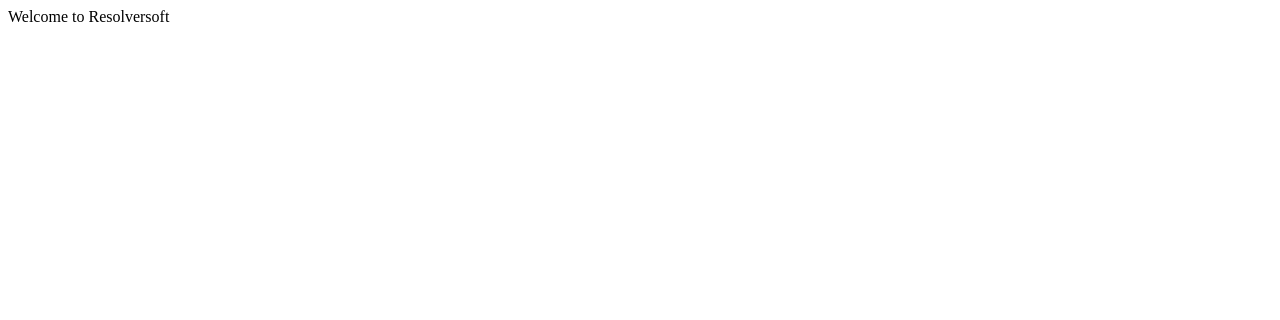
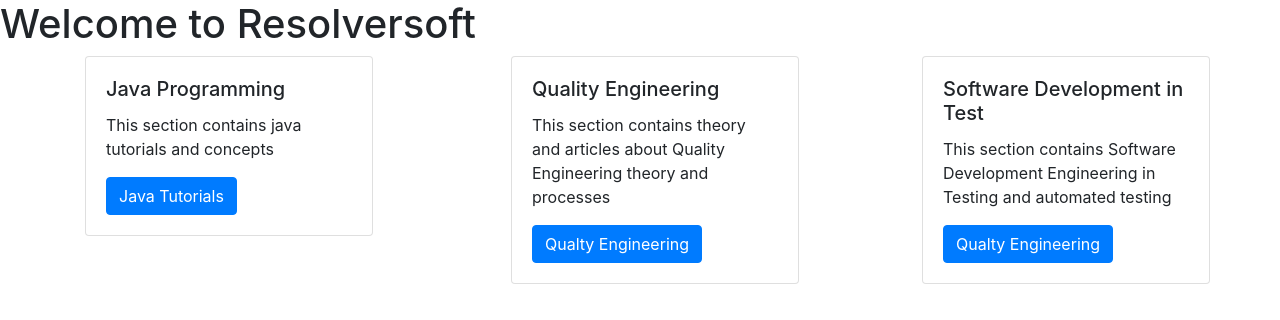
Before and after one commit to Pavlov83/resolversoft_site.github.io, a plain HTML site: page index.html in a window 1280 px wide. Drawn offline with nearby package versions, Linux system fonts and the light colour scheme.

Commit message:
added basic first page

```diff
--- a/index.html
+++ b/index.html
@@ -1,11 +1,48 @@
-<!DOCTYPE html>
+<!doctype html>
 <html lang="en">
-<head>
-    <meta charset="UTF-8">
-    <meta name="viewport" content="width=device-width, initial-scale=1.0">
+  <head>
+    <!-- Required meta tags -->
+    <meta charset="utf-8">
+    <meta name="viewport" content="width=device-width, initial-scale=1, shrink-to-fit=no">
+
+    <!-- Bootstrap CSS -->
+    <link rel="stylesheet" href="https://cdn.jsdelivr.net/npm/bootstrap@4.3.1/dist/css/bootstrap.min.css" integrity="sha384-ggOyR0iXCbMQv3Xipma34MD+dH/1fQ784/j6cY/iJTQUOhcWr7x9JvoRxT2MZw1T" crossorigin="anonymous">
+
     <title>Resolversoft</title>
-</head>
-<body>
-    Welcome to Resolversoft
-</body>
+  </head>
+  <body>
+    <h1>Welcome to Resolversoft</h1>
+
+    <div class="container">
+    <div class="row">
+        <div class="col-sm">
+     <div  class="card" style="width: 18rem;">
+        <div class="card-body">
+          <h5 class="card-title">Java Programming</h5>
+          <p class="card-text">This section contains java tutorials and concepts</p>
+          <a href="http://resolversoft.com/java/java_main.html" class="btn btn-primary">Java Tutorials</a>
+        </div>
+    </div>
+
+       </div>
+       <div class="col-sm">
+       <div class="card" style="width: 18rem;">
+        <div class="card-body">
+          <h5 class="card-title">Quality Engineering</h5>
+          <p class="card-text">This section contains theory and articles about Quality Engineering theory and processes</p>
+          <a href="#" class="btn btn-primary">Qualty Engineering</a>
+        </div>
+    </div>
+      </div><div class="card" style="width: 18rem;">
+        <div class="card-body">
+          <h5 class="card-title">Software Development in Test</h5>
+          <p class="card-text">This section contains Software Development Engineering in Testing and automated testing</p>
+          <a href="#" class="btn btn-primary">Qualty Engineering</a>
+          </div>
+        </div>
+    </div>
+    <script src="https://code.jquery.com/jquery-3.3.1.slim.min.js" integrity="sha384-q8i/X+965DzO0rT7abK41JStQIAqVgRVzpbzo5smXKp4YfRvH+8abtTE1Pi6jizo" crossorigin="anonymous"></script>
+    <script src="https://cdn.jsdelivr.net/npm/popper.js@1.14.7/dist/umd/popper.min.js" integrity="sha384-UO2eT0CpHqdSJQ6hJty5KVphtPhzWj9WO1clHTMGa3JDZwrnQq4sF86dIHNDz0W1" crossorigin="anonymous"></script>
+    <script src="https://cdn.jsdelivr.net/npm/bootstrap@4.3.1/dist/js/bootstrap.min.js" integrity="sha384-JjSmVgyd0p3pXB1rRibZUAYoIIy6OrQ6VrjIEaFf/nJGzIxFDsf4x0xIM+B07jRM" crossorigin="anonymous"></script>
+  </body>
 </html>
```
Also changed, not shown: java/java_main.html (added, +11 -0 lines), quality_engineering/qe_main.html (added, +12 -0 lines), sdet/sdet_main.html (added, +12 -0 lines).
